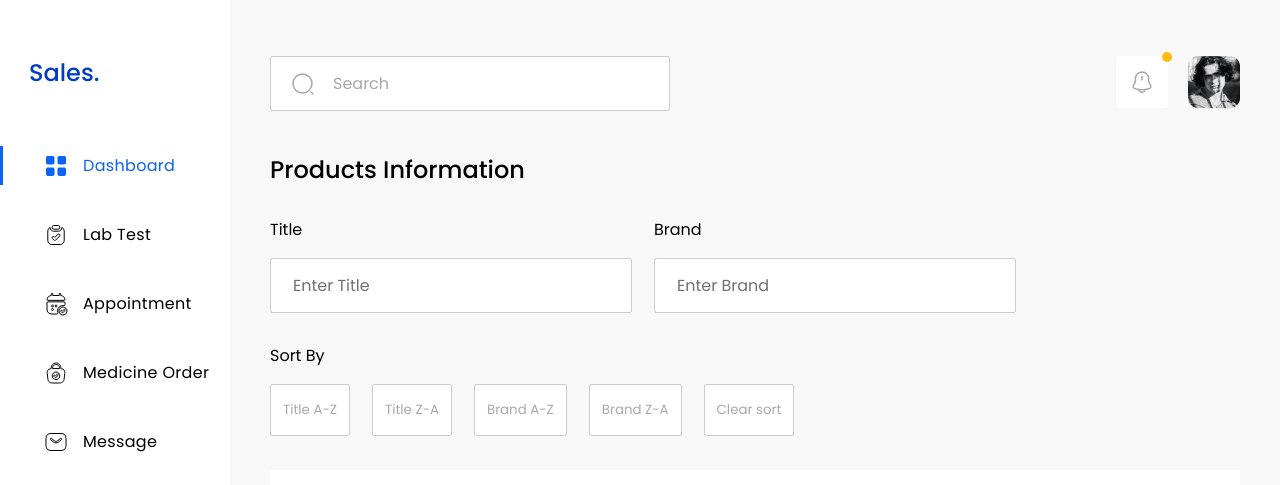
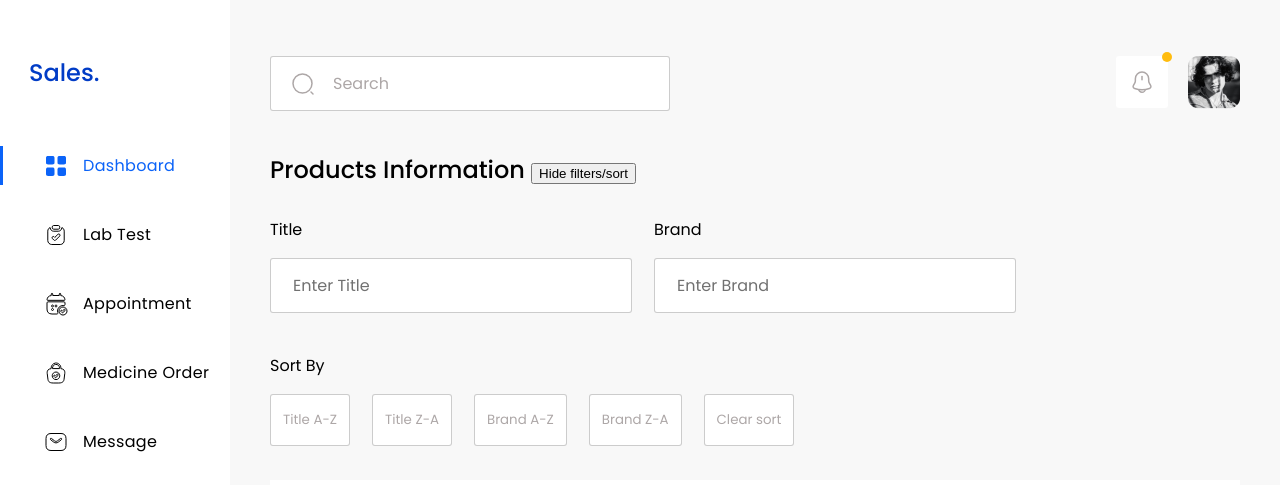
Before and after one commit to antanaviciusvilius/reiz-task, a Vue app: page / in a window 1280 px wide. Shown: the top 485 px of the page. Built offline with nearby package versions, Linux system fonts and the light colour scheme; no server answers.

Commit message:
Little bit of styling.

```diff
--- a/src/components/features/ProductsSort/ProductsSort.vue
+++ b/src/components/features/ProductsSort/ProductsSort.vue
@@ -86,6 +86,7 @@ const handleClearSort = () => {
 .sort-options {
   display: flex;
   gap: 22px;
+  flex-wrap: wrap;
 }
 
 .sort-option-btn {
--- a/src/components/features/ProductsTable/ProductsTable.vue
+++ b/src/components/features/ProductsTable/ProductsTable.vue
@@ -51,7 +51,7 @@ const props = defineProps<ProductsTableProps>();
       </DataTableRow>
       <tbody class="table-body">
         <DataTableRow v-for="product in props.products" :key="product.title">
-          <DataTableCell :styles="{ padding: '5px' }">
+          <DataTableCell>
             <CustomCheckbox />
           </DataTableCell>
           <DataTableCell cell-data="Title">
@@ -80,6 +80,13 @@ const props = defineProps<ProductsTableProps>();
   opacity: 0.65;
 }
 
+.table-header {
+  position: sticky;
+  top: 0;
+  background-color: var(--container-background-color);
+  z-index: 2;
+}
+
 .table-body {
   display: table-row-group;
 }
--- a/src/components/shared/DataTable/DataTableCell.vue
+++ b/src/components/shared/DataTable/DataTableCell.vue
@@ -23,7 +23,7 @@ const props = withDefaults(defineProps<DataTableCellProps>(), {
 
 <style scoped lang="scss">
 .data-table-cell {
-  padding: 5px;
+  padding: 10px;
   font-weight: 500;
   line-height: normal;
   text-align: left;
--- a/src/views/ProductsListView/ProductsListView.vue
+++ b/src/views/ProductsListView/ProductsListView.vue
@@ -12,6 +12,7 @@ import { ref, watch } from 'vue';
 const products = ref<Product[]>([]);
 const filteredProducts = ref<Product[]>([]);
 const sortedProducts = ref<Product[]>([]);
+const filterSectionToggle = ref(true);
 
 const searchProducts = async (title?: string) => {
   try {
@@ -44,13 +45,24 @@ watch(
   },
   { immediate: true },
 );
+
+const toggleFilterSectionClick = () => {
+  filterSectionToggle.value = !filterSectionToggle.value;
+};
 </script>
 
 <template>
   <main class="products-list-view">
-    <PageTitle>Products Information</PageTitle>
-    <ProductsFilter v-model:title-value="titleFilter" v-model:brand-value="brandFilter" />
-    <ProductsSort class="products-sort" v-model:sort-value="sortBy" />
+    <PageTitle>
+      Products Information
+      <button type="button" @click="toggleFilterSectionClick()">
+        {{ filterSectionToggle ? 'Hide' : 'Show' }} filters/sort
+      </button>
+    </PageTitle>
+    <div class="filter-section" v-if="filterSectionToggle">
+      <ProductsFilter v-model:title-value="titleFilter" v-model:brand-value="brandFilter" />
+      <ProductsSort class="products-sort" v-model:sort-value="sortBy" />
+    </div>
     <ProductsTable :products="sortedProducts" />
   </main>
 </template>
@@ -62,7 +74,9 @@ watch(
   flex: 1;
 }
 
-.products-sort {
-  margin-top: 30px;
+.filter-section {
+  display: flex;
+  gap: 40px;
+  flex-wrap: wrap;
 }
 </style>
```
